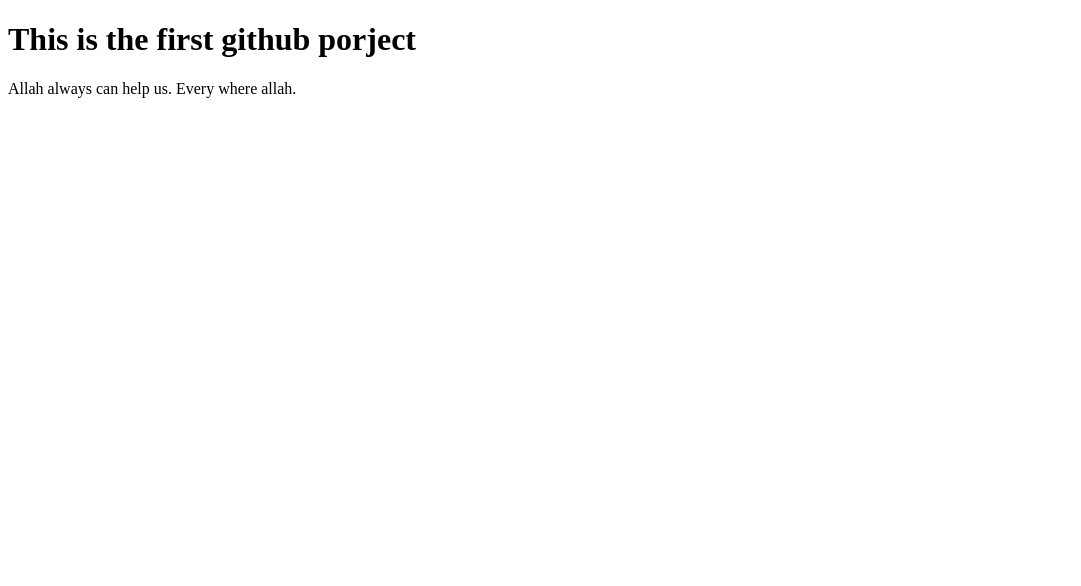
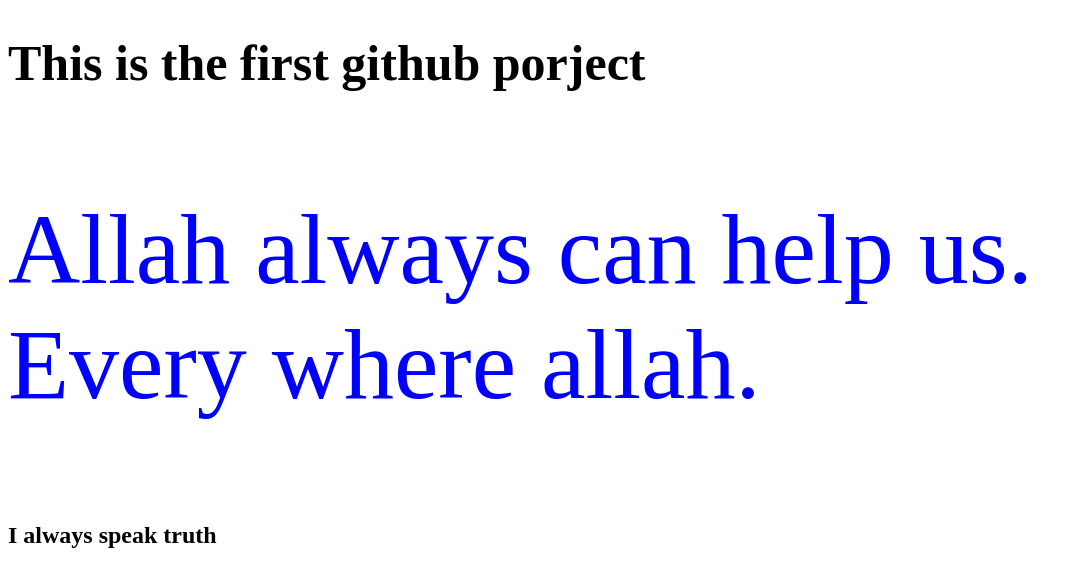
Before and after one commit to Rubel2022/my-second-repo, a plain HTML site: page index.html in a window 1280 px wide. Shown: the whole page, without its empty margins (0-1081 px from the left). Drawn offline with Linux system fonts and the light colour scheme.

Commit message:
new heading add

```diff
--- a/index.html
+++ b/index.html
@@ -5,9 +5,11 @@
     <meta http-equiv="X-UA-Compatible" content="IE=edge">
     <meta name="viewport" content="width=device-width, initial-scale=1.0">
     <title>My second project repo</title>
+    <link rel="stylesheet" href="style.css">
 </head>
 <body>
     <h1>This is the first github porject</h1>
     <p>Allah always can help us. Every where allah.</p>
+    <h2>I always speak truth</h2>
 </body>
 </html>
--- /dev/null
+++ b/style.css
@@ -0,0 +1,9 @@
+p{
+    color: blue;
+    font-size: 100px;
+
+}
+h1{
+    font-weight: bold;
+    font-size: 50px;
+}
```
